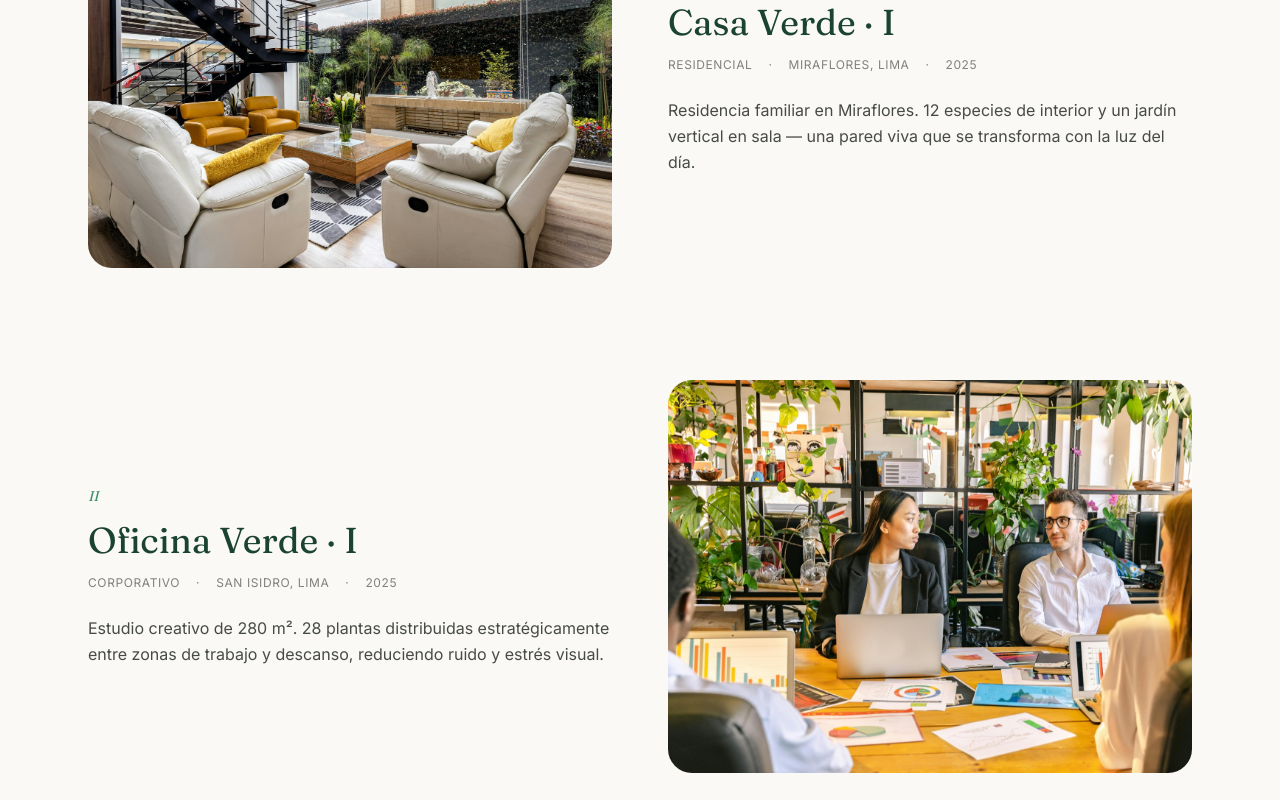
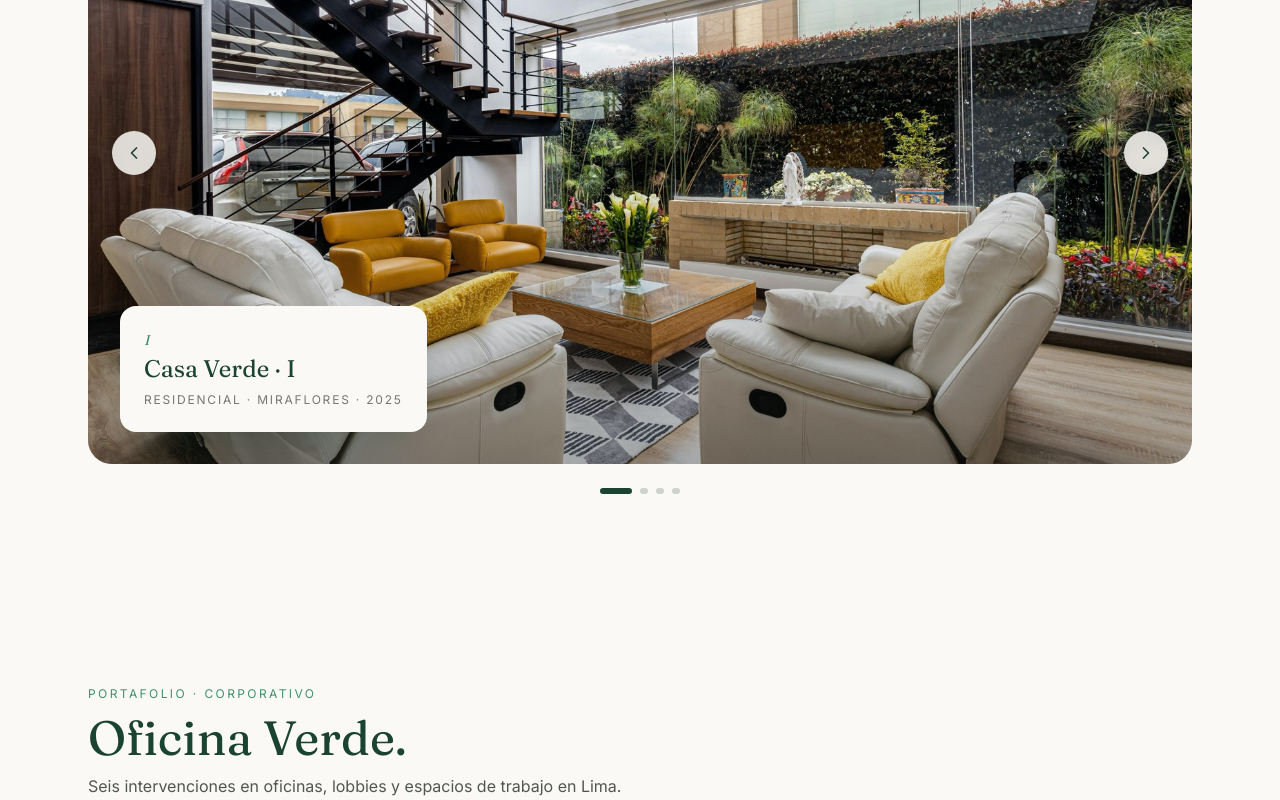
Before and after one commit to eajalcrina/jardin-amazonico, a Next.js app: page /paisajismo in a window 1280 px wide. Shown: the part 1740-2540 px from the top of the page. Built offline with nearby package versions, Linux system fonts and the light colour scheme.

Commit message:
feat(paisajismo): split portfolio into Casa Verde + Oficina Verde carousels (Fjord-style with arrows, dots, floating card)

```diff
--- a/app/paisajismo/page.tsx
+++ b/app/paisajismo/page.tsx
@@ -8,108 +8,22 @@ import { Button } from "@/components/ui/Button";
 import { KeneDivider } from "@/components/ui/KeneDivider";
 import { Footer } from "@/components/sections/Footer";
 import { LandscapingCheckoutModal } from "@/components/paisajismo/LandscapingCheckoutModal";
+import { ProjectCarousel, type CarouselProject } from "@/components/paisajismo/ProjectCarousel";
 
-const PROJECTS = [
-  {
-    n: "I",
-    title: "Casa Verde · I",
-    type: "Residencial",
-    location: "Miraflores, Lima",
-    year: "2025",
-    image: "/images/paisajismo/casa-verde-1.jpg",
-    description:
-      "Residencia familiar en Miraflores. 12 especies de interior y un jardín vertical en sala — una pared viva que se transforma con la luz del día.",
-  },
-  {
-    n: "II",
-    title: "Oficina Verde · I",
-    type: "Corporativo",
-    location: "San Isidro, Lima",
-    year: "2025",
-    image: "/images/paisajismo/oficina-verde-1.jpg",
-    description:
-      "Estudio creativo de 280 m². 28 plantas distribuidas estratégicamente entre zonas de trabajo y descanso, reduciendo ruido y estrés visual.",
-  },
-  {
-    n: "III",
-    title: "Casa Verde · II",
-    type: "Residencial",
-    location: "Barranco, Lima",
-    year: "2025",
-    image: "/images/paisajismo/casa-verde-2.jpg",
-    description:
-      "Departamento con terraza orientada al oeste. Composición tropical seleccionada para tolerar el sol intenso de las tardes limeñas.",
-  },
-  {
-    n: "IV",
-    title: "Oficina Verde · II",
-    type: "Corporativo",
-    location: "Miraflores, Lima",
-    year: "2024",
-    image: "/images/paisajismo/oficina-verde-2.jpg",
-    description:
-      "Lobby de edificio corporativo. Composición de Filodendros y Monsteras de gran formato como pieza arquitectónica de bienvenida.",
-  },
-  {
-    n: "V",
-    title: "Casa Verde · III",
-    type: "Residencial",
-    location: "La Molina, Lima",
-    year: "2024",
-    image: "/images/paisajismo/casa-verde-3.jpg",
-    description:
-      "Casa con jardín de invierno integrado al living. Especies de bajo mantenimiento seleccionadas para una familia con dos perros.",
-  },
-  {
-    n: "VI",
-    title: "Oficina Verde · III",
-    type: "Corporativo",
-    location: "San Isidro, Lima",
-    year: "2024",
-    image: "/images/paisajismo/oficina-verde-3.jpg",
-    description:
-      "Sala de reuniones premium. Cuerno de Alce montado en pared como pieza arquitectónica — vegetación que se lee como obra de arte.",
-  },
-  {
-    n: "VII",
-    title: "Casa Verde · IV",
-    type: "Residencial",
-    location: "San Isidro, Lima",
-    year: "2024",
-    image: "/images/paisajismo/casa-verde-4.jpg",
-    description:
-      "Loft con doble altura. Plantas de colección — Filodendro Gloriosum y Anturio Cristalino — como protagonistas del espacio.",
-  },
-  {
-    n: "VIII",
-    title: "Oficina Verde · IV",
-    type: "Corporativo",
-    location: "San Isidro, Lima",
-    year: "2024",
-    image: "/images/paisajismo/oficina-verde-4.jpg",
-    description:
-      "Espacio de coworking de 450 m². Vegetación distribuida en cápsulas verdes que organizan el flujo de circulación.",
-  },
-  {
-    n: "IX",
-    title: "Oficina Verde · V",
-    type: "Corporativo",
-    location: "Miraflores, Lima",
-    year: "2023",
-    image: "/images/paisajismo/oficina-verde-5.jpg",
-    description:
-      "Showroom inmobiliario. Plantas de alto impacto visual con renovación trimestral según la temporada.",
-  },
-  {
-    n: "X",
-    title: "Oficina Verde · VI",
-    type: "Corporativo",
-    location: "La Molina, Lima",
-    year: "2023",
-    image: "/images/paisajismo/oficina-verde-6.jpg",
-    description:
-      "Oficinas administrativas. Mantenimiento mensual incluido con rotación estacional para mantener la frescura visual del espacio.",
-  },
+const RESIDENTIAL_PROJECTS: CarouselProject[] = [
+  { n: "I", title: "Casa Verde · I", type: "Residencial", location: "Miraflores", year: "2025", image: "/images/paisajismo/casa-verde-1.jpg" },
+  { n: "II", title: "Casa Verde · II", type: "Residencial", location: "Barranco", year: "2025", image: "/images/paisajismo/casa-verde-2.jpg" },
+  { n: "III", title: "Casa Verde · III", type: "Residencial", location: "La Molina", year: "2024", image: "/images/paisajismo/casa-verde-3.jpg" },
+  { n: "IV", title: "Casa Verde · IV", type: "Residencial", location: "San Isidro", year: "2024", image: "/images/paisajismo/casa-verde-4.jpg" },
+];
+
+const CORPORATE_PROJECTS: CarouselProject[] = [
+  { n: "I", title: "Oficina Verde · I", type: "Corporativo", location: "San Isidro", year: "2025", image: "/images/paisajismo/oficina-verde-1.jpg" },
+  { n: "II", title: "Oficina Verde · II", type: "Corporativo", location: "Miraflores", year: "2024", image: "/images/paisajismo/oficina-verde-2.jpg" },
+  { n: "III", title: "Oficina Verde · III", type: "Corporativo", location: "San Isidro", year: "2024", image: "/images/paisajismo/oficina-verde-3.jpg" },
+  { n: "IV", title: "Oficina Verde · IV", type: "Corporativo", location: "San Isidro", year: "2024", image: "/images/paisajismo/oficina-verde-4.jpg" },
+  { n: "V", title: "Oficina Verde · V", type: "Corporativo", location: "Miraflores", year: "2023", image: "/images/paisajismo/oficina-verde-5.jpg" },
+  { n: "VI", title: "Oficina Verde · VI", type: "Corporativo", location: "La Molina", year: "2023", image: "/images/paisajismo/oficina-verde-6.jpg" },
 ];
 
 const SERVICES = [
@@ -245,68 +159,23 @@ export default function PaisajismoPage() {
         </div>
       </section>
 
-      {/* Portfolio — alternating image / text rows */}
-      <section className="bg-ja-paper py-16 md:py-24" id="portafolio">
-        <div className="container mx-auto px-6 max-w-6xl">
-          <p className="text-xs uppercase tracking-[0.2em] text-ja-mid">Portafolio</p>
-          <h2 className="mt-3 font-display text-3xl md:text-5xl text-ja-dark max-w-3xl">
-            Proyectos seleccionados.
-          </h2>
-          <p className="mt-3 text-ja-ink/75 max-w-2xl">
-            Una selección de espacios donde el verde es protagonista — desde
-            intervenciones íntimas hasta instalaciones corporativas a escala.
-          </p>
-        </div>
+      {/* Portfolio — Casa Verde carousel */}
+      <div id="portafolio">
+        <ProjectCarousel
+          projects={RESIDENTIAL_PROJECTS}
+          eyebrow="Portafolio · Residencial"
+          headline="Casa Verde."
+          intro="Cuatro residencias donde el verde se integra a la arquitectura del hogar."
+        />
+      </div>
 
-        <div className="mt-16 space-y-20 md:space-y-28">
-          {PROJECTS.map((project, idx) => {
-            const reverse = idx % 2 === 1;
-            return (
-              <div
-                key={project.title}
-                className="container mx-auto px-6 max-w-6xl"
-              >
-                <div
-                  className={[
-                    "grid gap-8 md:gap-14 items-center",
-                    "md:grid-cols-2",
-                    reverse ? "md:[&>*:first-child]:order-2" : "",
-                  ].join(" ")}
-                >
-                  <div className="relative aspect-[4/3] overflow-hidden rounded-3xl">
-                    <Image
-                      src={project.image}
-                      alt={`${project.title} — ${project.location}`}
-                      fill
-                      sizes="(max-width: 768px) 100vw, 50vw"
-                      className="object-cover transition-transform duration-700 hover:scale-[1.02]"
-                      loading="lazy"
-                    />
-                  </div>
-                  <div className="flex flex-col gap-3">
-                    <p className="font-display italic text-sm text-ja-mid">
-                      {project.n}
-                    </p>
-                    <h3 className="font-display text-2xl md:text-4xl text-ja-dark leading-tight">
-                      {project.title}
-                    </h3>
-                    <div className="flex flex-wrap items-center gap-x-4 gap-y-1 text-xs uppercase tracking-wider text-ja-ink/55">
-                      <span>{project.type}</span>
-                      <span aria-hidden>·</span>
-                      <span>{project.location}</span>
-                      <span aria-hidden>·</span>
-                      <span>{project.year}</span>
-                    </div>
-                    <p className="mt-3 text-ja-ink/80 leading-relaxed">
-                      {project.description}
-                    </p>
-                  </div>
-                </div>
-              </div>
-            );
-          })}
-        </div>
-      </section>
+      {/* Portfolio — Oficina Verde carousel */}
+      <ProjectCarousel
+        projects={CORPORATE_PROJECTS}
+        eyebrow="Portafolio · Corporativo"
+        headline="Oficina Verde."
+        intro="Seis intervenciones en oficinas, lobbies y espacios de trabajo en Lima."
+      />
 
       <div className="bg-ja-cream py-3 text-ja-mid">
         <KeneDivider opacity={0.5} />
--- /dev/null
+++ b/components/paisajismo/ProjectCarousel.tsx
@@ -0,0 +1,146 @@
+"use client";
+
+import { useCallback, useEffect, useState } from "react";
+import Image from "next/image";
+import { motion, AnimatePresence } from "framer-motion";
+import { ChevronLeft, ChevronRight } from "lucide-react";
+
+export type CarouselProject = {
+  n: string;
+  title: string;
+  type: string;
+  location: string;
+  year: string;
+  image: string;
+};
+
+type Props = {
+  projects: CarouselProject[];
+  eyebrow: string;
+  headline: string;
+  intro?: string;
+};
+
+export function ProjectCarousel({ projects, eyebrow, headline, intro }: Props) {
+  const [idx, setIdx] = useState(0);
+  const total = projects.length;
+
+  const next = useCallback(() => setIdx((i) => (i + 1) % total), [total]);
+  const prev = useCallback(
+    () => setIdx((i) => (i - 1 + total) % total),
+    [total],
+  );
+
+  useEffect(() => {
+    const onKey = (e: KeyboardEvent) => {
+      if (e.key === "ArrowRight") next();
+      if (e.key === "ArrowLeft") prev();
+    };
+    window.addEventListener("keydown", onKey);
+    return () => window.removeEventListener("keydown", onKey);
+  }, [next, prev]);
+
+  const current = projects[idx]!;
+
+  return (
+    <section className="bg-ja-paper py-16 md:py-24">
+      <div className="container mx-auto px-6 max-w-6xl">
+        <p className="text-xs uppercase tracking-[0.2em] text-ja-mid">{eyebrow}</p>
+        <h2 className="mt-3 font-display text-3xl md:text-5xl text-ja-dark max-w-3xl">
+          {headline}
+        </h2>
+        {intro && (
+          <p className="mt-3 text-ja-ink/75 max-w-2xl">{intro}</p>
+        )}
+      </div>
+
+      <div className="mt-10 md:mt-14">
+        <div className="container mx-auto px-3 md:px-6 max-w-6xl">
+          <div className="relative aspect-[16/10] md:aspect-[16/9] overflow-hidden rounded-3xl bg-ja-cream">
+            <AnimatePresence mode="wait">
+              <motion.div
+                key={current.image}
+                initial={{ opacity: 0, scale: 1.02 }}
+                animate={{ opacity: 1, scale: 1 }}
+                exit={{ opacity: 0 }}
+                transition={{ duration: 0.7, ease: [0.16, 1, 0.3, 1] }}
+                className="absolute inset-0"
+              >
+                <Image
+                  src={current.image}
+                  alt={current.title}
+                  fill
+                  sizes="(max-width: 1280px) 100vw, 1280px"
+                  className="object-cover"
+                  priority={idx === 0}
+                />
+                <div className="absolute inset-0 bg-gradient-to-t from-ja-ink/35 via-transparent to-transparent" />
+              </motion.div>
+            </AnimatePresence>
+
+            <AnimatePresence mode="wait">
+              <motion.div
+                key={`card-${idx}`}
+                initial={{ opacity: 0, y: 16 }}
+                animate={{ opacity: 1, y: 0 }}
+                exit={{ opacity: 0, y: -8 }}
+                transition={{ duration: 0.5, delay: 0.15, ease: [0.16, 1, 0.3, 1] }}
+                className="absolute bottom-4 left-4 md:bottom-8 md:left-8 max-w-[18rem] md:max-w-sm"
+              >
+                <div className="rounded-2xl bg-ja-paper p-5 md:p-6 shadow-[0_20px_40px_-20px_rgba(15,42,28,0.45)]">
+                  <p className="font-display italic text-sm text-ja-mid">{current.n}</p>
+                  <h3 className="mt-1 font-display text-xl md:text-2xl text-ja-dark leading-tight">
+                    {current.title}
+                  </h3>
+                  <p className="mt-2 text-[11px] md:text-xs uppercase tracking-[0.15em] text-ja-ink/60">
+                    {current.type} · {current.location} · {current.year}
+                  </p>
+                </div>
+              </motion.div>
+            </AnimatePresence>
+
+            <button
+              type="button"
+              onClick={prev}
+              aria-label="Proyecto anterior"
+              className="absolute left-3 md:left-6 top-1/2 -translate-y-1/2 inline-flex h-11 w-11 items-center justify-center rounded-full bg-ja-paper/85 text-ja-dark hover:bg-ja-paper transition-colors backdrop-blur-sm focus-visible:outline-none focus-visible:ring-2 focus-visible:ring-ja-mid"
+            >
+              <ChevronLeft size={20} />
+            </button>
+            <button
+              type="button"
+              onClick={next}
+              aria-label="Siguiente proyecto"
+              className="absolute right-3 md:right-6 top-1/2 -translate-y-1/2 inline-flex h-11 w-11 items-center justify-center rounded-full bg-ja-paper/85 text-ja-dark hover:bg-ja-paper transition-colors backdrop-blur-sm focus-visible:outline-none focus-visible:ring-2 focus-visible:ring-ja-mid"
+            >
+              <ChevronRight size={20} />
+            </button>
+
+            <div className="absolute top-4 right-4 md:top-6 md:right-6 rounded-full bg-ja-paper/85 backdrop-blur-sm px-3 py-1 text-[11px] tracking-[0.15em] uppercase text-ja-ink/70">
+              {String(idx + 1).padStart(2, "0")} / {String(total).padStart(2, "0")}
+            </div>
+          </div>
+
+          <div className="mt-6 flex justify-center gap-2" role="tablist">
+            {projects.map((_, i) => (
+              <button
+                key={i}
+                type="button"
+                role="tab"
+                aria-selected={i === idx}
+                aria-label={`Ir al proyecto ${i + 1}`}
+                onClick={() => setIdx(i)}
+                className={[
+                  "h-1.5 rounded-full transition-all duration-300",
+                  i === idx
+                    ? "w-8 bg-ja-dark"
+                    : "w-2 bg-ja-dark/20 hover:bg-ja-dark/40",
+                ].join(" ")}
+              />
+            ))}
+          </div>
+        </div>
+      </div>
+    </section>
+  );
+}
```
